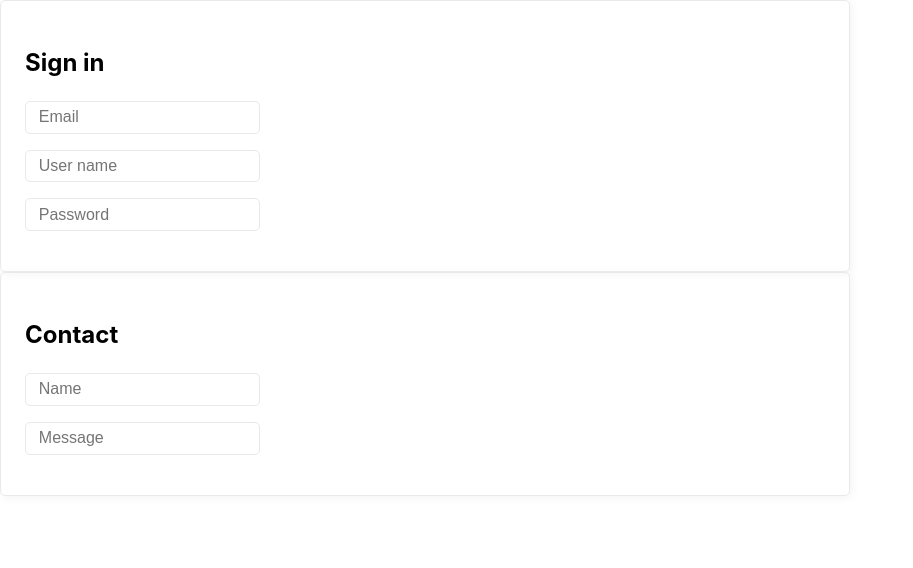
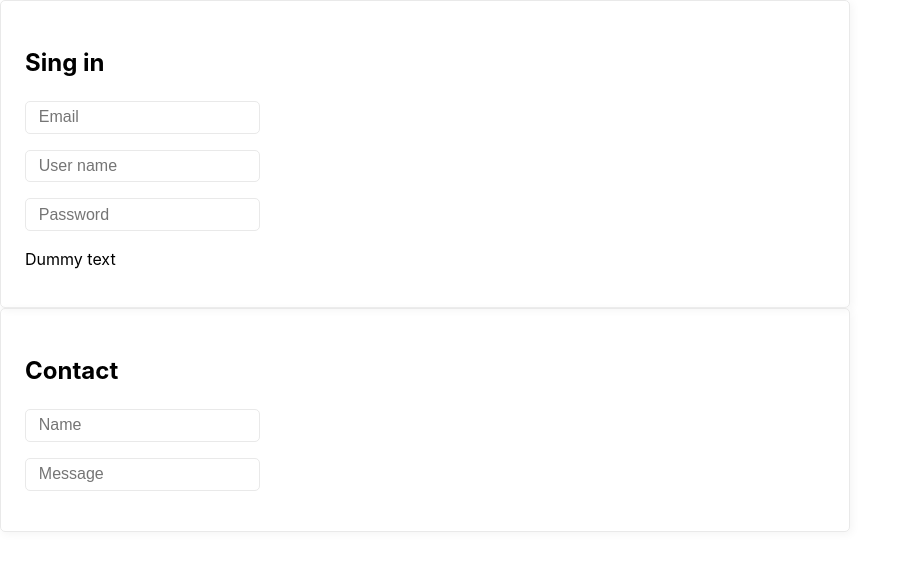
Before and after one commit to crazydrummer81/ztm-vue-course-components, a Vue app: page / in a window 1280 px wide. Shown: the top 568 px of the page, without its empty margins (0-913 px from the left). Built offline with nearby package versions, Linux system fonts and the light colour scheme.

Commit message:
Lesson 72 done. Slots

```diff
--- a/src/App.vue
+++ b/src/App.vue
@@ -6,7 +6,7 @@
 	</div>
 	<app-form>
 		<template v-slot:help>
-			<h2>Sign in</h2>
+			<h2>{{ help }}</h2>
 		</template>
 		<template v-slot:fields>
 			<input type="email" placeholder="Email" autocomplete="on">
@@ -16,6 +16,7 @@
 		<template vslot:buttons>
 			<button type="submit">Submit</button>
 		</template>
+		<p>Dummy text</p>
 	</app-form>
 
 	<app-form>
@@ -41,7 +42,8 @@ export default {
 	components: { GreetingMessage, UserCard, AppForm },
 	data() {
 		return {
-			age: 20
+			age: 20,
+			help: 'Sing in'
 		}
 	},
 	methods: {
--- a/src/components/AppForm.vue
+++ b/src/components/AppForm.vue
@@ -9,6 +9,7 @@
 		<div class="buttons">
 			<slot name="buttons"></slot>
 		</div>
+		<slot></slot>
 	</form>
 </template>
 
```
